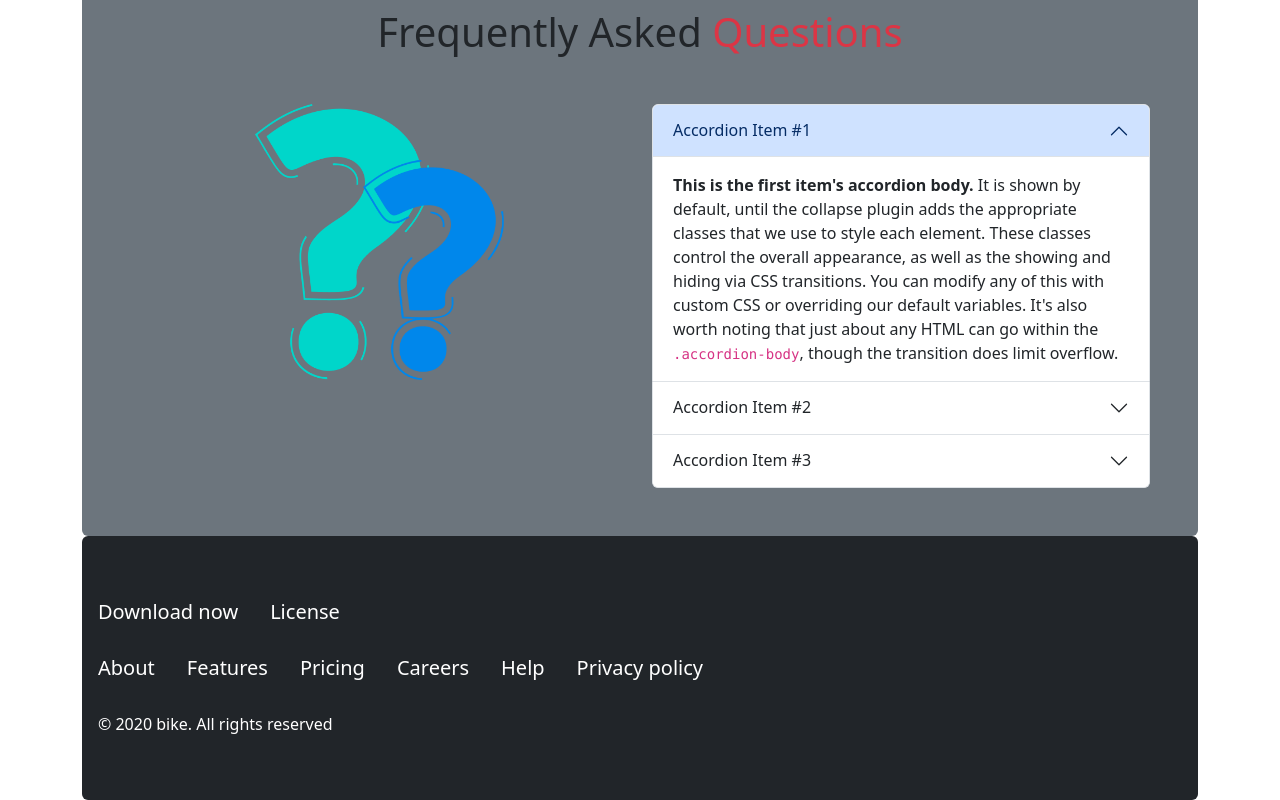
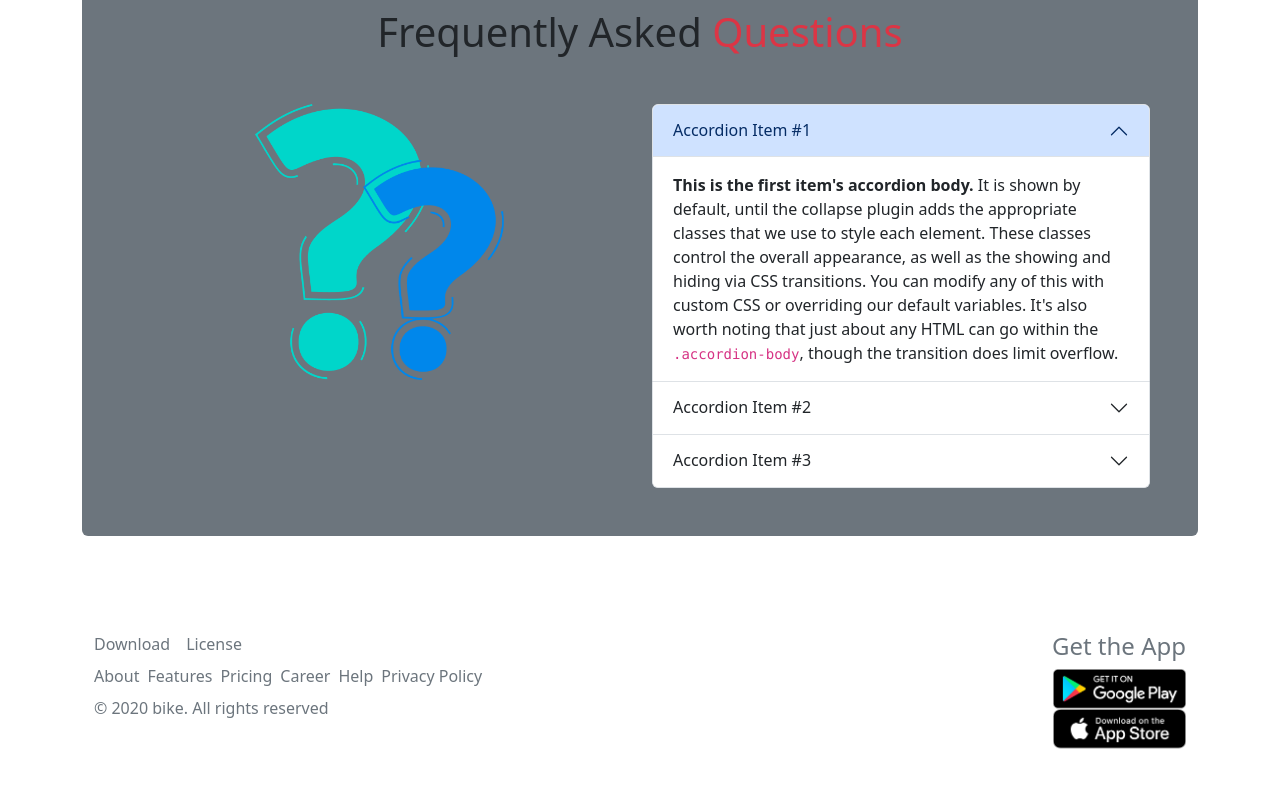
Before and after one commit to nirob38/Bikers-zone, a plain HTML site: page index.html in a window 1280 px wide. Shown: the part 2352-3152 px from the top of the page. Drawn offline with nearby package versions, Linux system fonts and the light colour scheme.

Commit message:
first commit

```diff
--- a/index.html
+++ b/index.html
@@ -301,21 +301,113 @@
     </main>
 
 
-    <footer class="bg-dark text-white pt-5 pb-5 rounded">
-      <div class="d-flex">
-        <h5 class="m-2 p-2">Download now</h5>
-        <h5 class="m-2 p-2">License</h5>
-      </div>
-      <div class="d-flex">
-        <h5 class="m-2 p-2">About</h5>
-        <h5 class="m-2 p-2">Features</h5>
-        <h5 class="m-2 p-2">Pricing</h5>
-        <h5 class="m-2 p-2">Careers</h5>
-        <h5 class="m-2 p-2">Help</h5>
-        <h5 class="m-2 p-2">Privacy policy</h5>
-      </div>
-      <div>
-        <p class="m-2 p-2">© 2020 bike. All rights reserved</p>
+    <!-- Footer Area -->
+    <footer
+      id="footer"
+      class="biker-footer-bg text-center text-lg-start py-5 mt-5"
+    >
+      <div class="container">
+        <div class="row row-cols-1 row-cols-lg-2">
+          <div class="col">
+            <div
+              class="d-flex justify-content-center justify-content-lg-start gap-3"
+            >
+              <span class="text-secondary">
+                <a class="nav-link" href="">Download</a>
+              </span>
+              <span class="text-secondary">
+                <a class="nav-link" href="">License</a>
+              </span>
+            </div>
+            <!-- Footer Navbar -->
+            <div class="d-flex justify-content-center justify-content-lg-start ">
+              <nav class="navbar navbar-expand-md bg-transparent p-0">
+                <div class="container-fluid text-center p-0">
+                  <button
+                    class="navbar-toggler mx-auto text-white"
+                    type="button"
+                    data-bs-toggle="collapse"
+                    data-bs-target="#navbarSupportedContent"
+                    aria-controls="navbarSupportedContent"
+                    aria-expanded="false"
+                    aria-label="Toggle navigation"
+                  >
+                    <span class="navbar-toggler-icon"></span>
+                  </button>
+                  <div
+                    class="collapse navbar-collapse"
+                    id="navbarSupportedContent"
+                  >
+                    <ul class="navbar-nav me-auto mb-2 mb-lg-0">
+                      <li class="nav-item">
+                        <a
+                          class="nav-link text-secondary ps-0"
+                          aria-current="page"
+                          href="#"
+                          >About</a
+                        >
+                      </li>
+                      <li class="nav-item">
+                        <a
+                          class="nav-link text-secondary ps-0"
+                          aria-current="page"
+                          href="#"
+                          >Features</a
+                        >
+                      </li>
+                      <li class="nav-item">
+                        <a
+                          class="nav-link text-secondary ps-0"
+                          aria-current="page"
+                          href="#"
+                          >Pricing</a
+                        >
+                      </li>
+                      <li class="nav-item">
+                        <a
+                          class="nav-link text-secondary ps-0"
+                          aria-current="page"
+                          href="#"
+                          >Career</a
+                        >
+                      </li>
+                      <li class="nav-item">
+                        <a
+                          class="nav-link text-secondary ps-0"
+                          aria-current="page"
+                          href="#"
+                          >Help</a
+                        >
+                      </li>
+                      <li class="nav-item">
+                        <a
+                          class="nav-link text-secondary ps-0"
+                          aria-current="page"
+                          href="#"
+                          >Privacy Policy</a
+                        >
+                      </li>
+                    </ul>
+                  </div>
+                </div>
+              </nav>
+            </div>
+            <div>
+              <p class="text-secondary">
+                &copy; 2020 bike. All rights reserved
+              </p>
+            </div>
+          </div>
+          <div class="col text-lg-end">
+            <h4 class="text-secondary">Get the App</h4>
+            <div>
+              <img class="w-25" src="./images/android.png" alt="android" />
+            </div>
+            <div>
+              <img class="w-25" src="./images/ios.png" alt="android" />
+            </div>
+          </div>
+        </div>
       </div>
     </footer>
     <!-- bootstrap js -->
```
